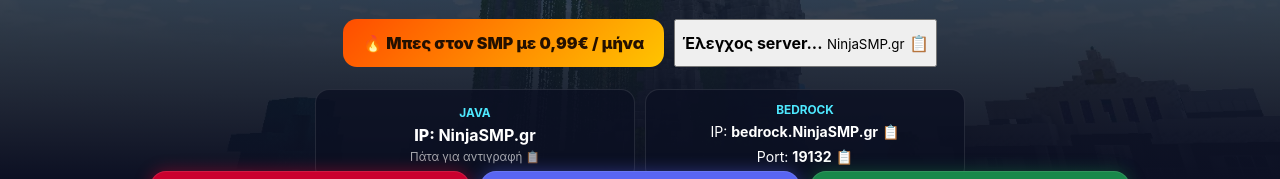
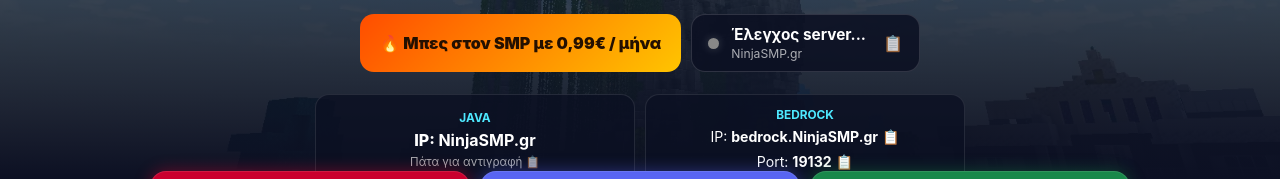
Before and after one commit to Ninja2die/ninjasmp-site, a plain HTML site: page index.html in a window 1280 px wide. Shown: the part 621-800 px from the top of the page. Drawn offline with Linux system fonts and the light colour scheme.

Commit message:
Update styles.css

```diff
--- a/styles.css
+++ b/styles.css
@@ -425,3 +425,72 @@
     margin-top: 0;
   }
 }
+/* Live Server Status Button */
+.server-live {
+  display: inline-flex;
+  align-items: center;
+  gap: 12px;
+  min-height: 58px;
+  padding: 10px 16px;
+  border-radius: 14px;
+  border: 1px solid rgba(255,255,255,.14);
+  background: rgba(12,16,35,.88);
+  color: #fff;
+  cursor: pointer;
+  font: inherit;
+  text-align: left;
+  transition: transform .18s ease, border-color .18s ease, box-shadow .18s ease;
+}
+
+.server-live:hover {
+  transform: translateY(-2px);
+  border-color: rgba(78,233,255,.55);
+  box-shadow: 0 0 22px rgba(78,233,255,.18);
+}
+
+.server-dot {
+  width: 11px;
+  height: 11px;
+  border-radius: 50%;
+  flex: 0 0 auto;
+  background: #888;
+  box-shadow: 0 0 10px rgba(255,255,255,.2);
+}
+
+.server-dot.online {
+  background: #45ff79;
+  box-shadow: 0 0 14px rgba(69,255,121,.8);
+}
+
+.server-dot.offline {
+  background: #ff4b4b;
+  box-shadow: 0 0 14px rgba(255,75,75,.75);
+}
+
+.server-live-text {
+  display: flex;
+  flex-direction: column;
+  line-height: 1.15;
+}
+
+.server-live-text strong {
+  font-size: .96rem;
+}
+
+.server-live-text small {
+  margin-top: 4px;
+  color: rgba(255,255,255,.66);
+  font-size: .76rem;
+}
+
+.server-copy {
+  margin-left: 5px;
+  opacity: .8;
+}
+
+@media (max-width: 560px) {
+  .server-live {
+    width: 100%;
+    justify-content: center;
+  }
+}
```
